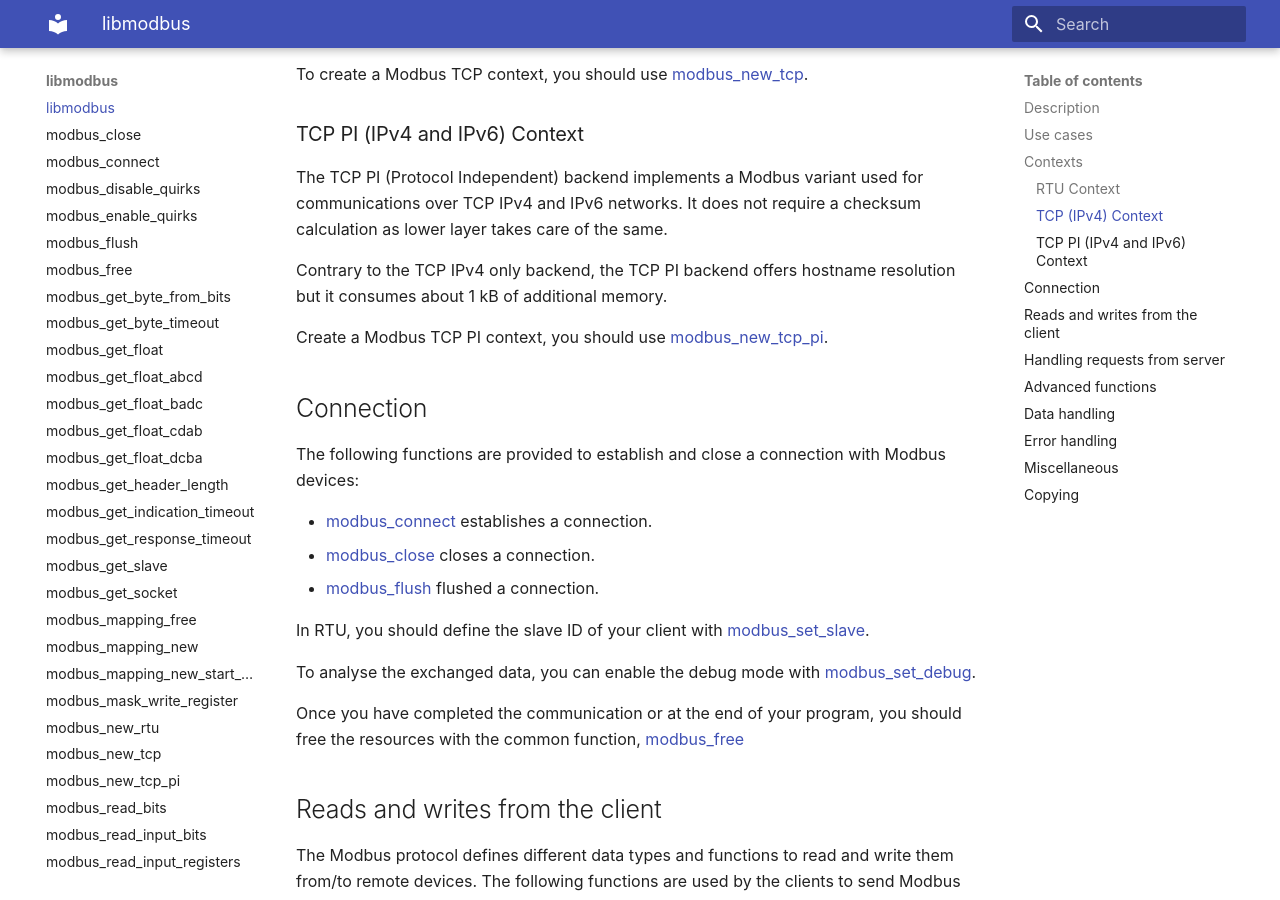
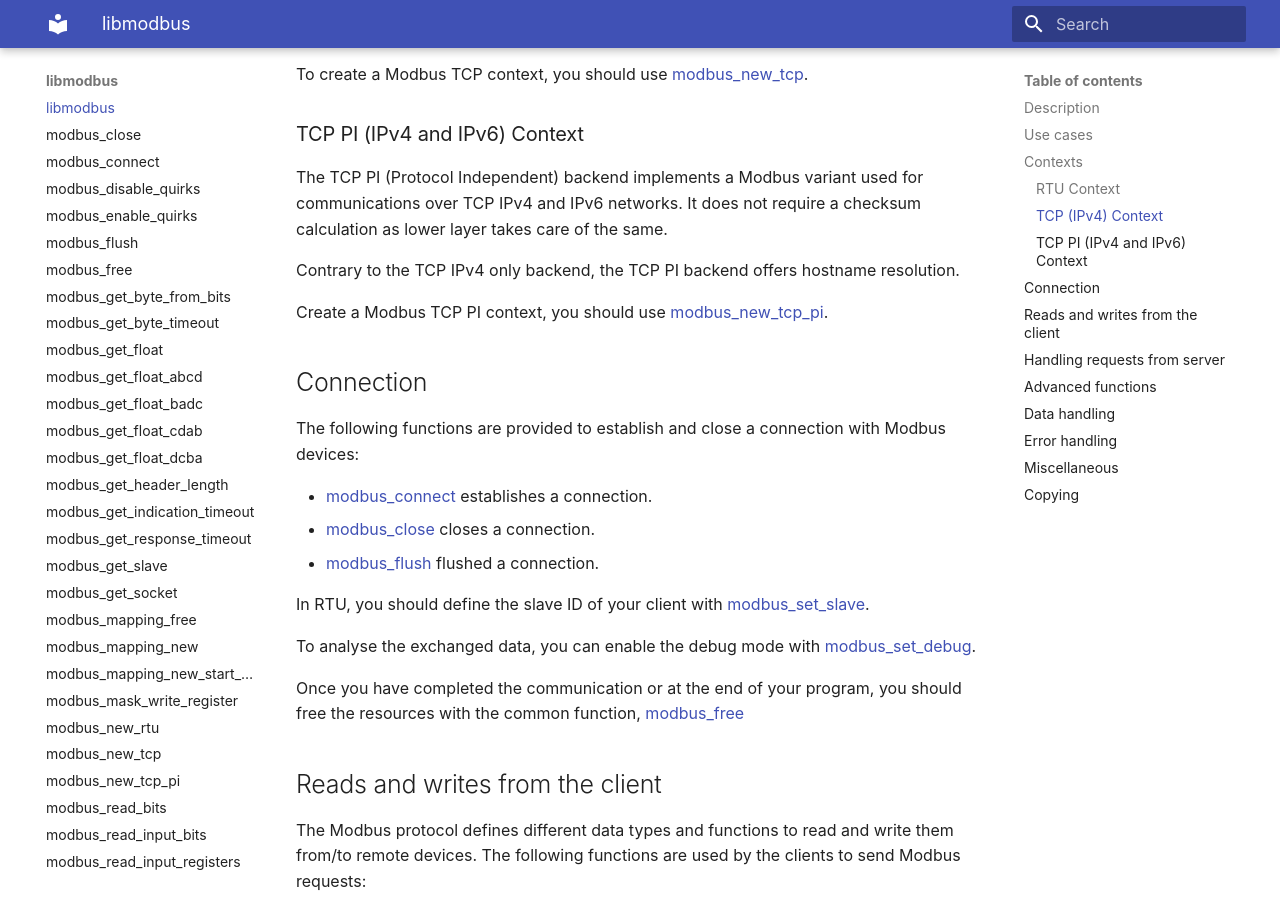
Before and after one commit to stephane/libmodbus, an MkDocs documentation site: the page built from docs/index.md, in a window 1280 px wide and 900 px high, scrolled down 2950 px. Built offline with MkDocs 1.6.1 and Material for MkDocs 9.7.7, drawn with Linux system fonts in a browser that asks for light colours.

Commit message:
Update docs about memory consumption (closes #715)
Not true anymore since #621

```diff
--- a/docs/index.md
+++ b/docs/index.md
@@ -107,7 +107,7 @@ communications over TCP IPv4 and IPv6 networks. It does not require a checksum
 calculation as lower layer takes care of the same.
 
 Contrary to the TCP IPv4 only backend, the TCP PI backend offers hostname
-resolution but it consumes about 1 kB of additional memory.
+resolution.
 
 Create a Modbus TCP PI context, you should use [modbus_new_tcp_pi](modbus_new_tcp_pi.md).
 
```
